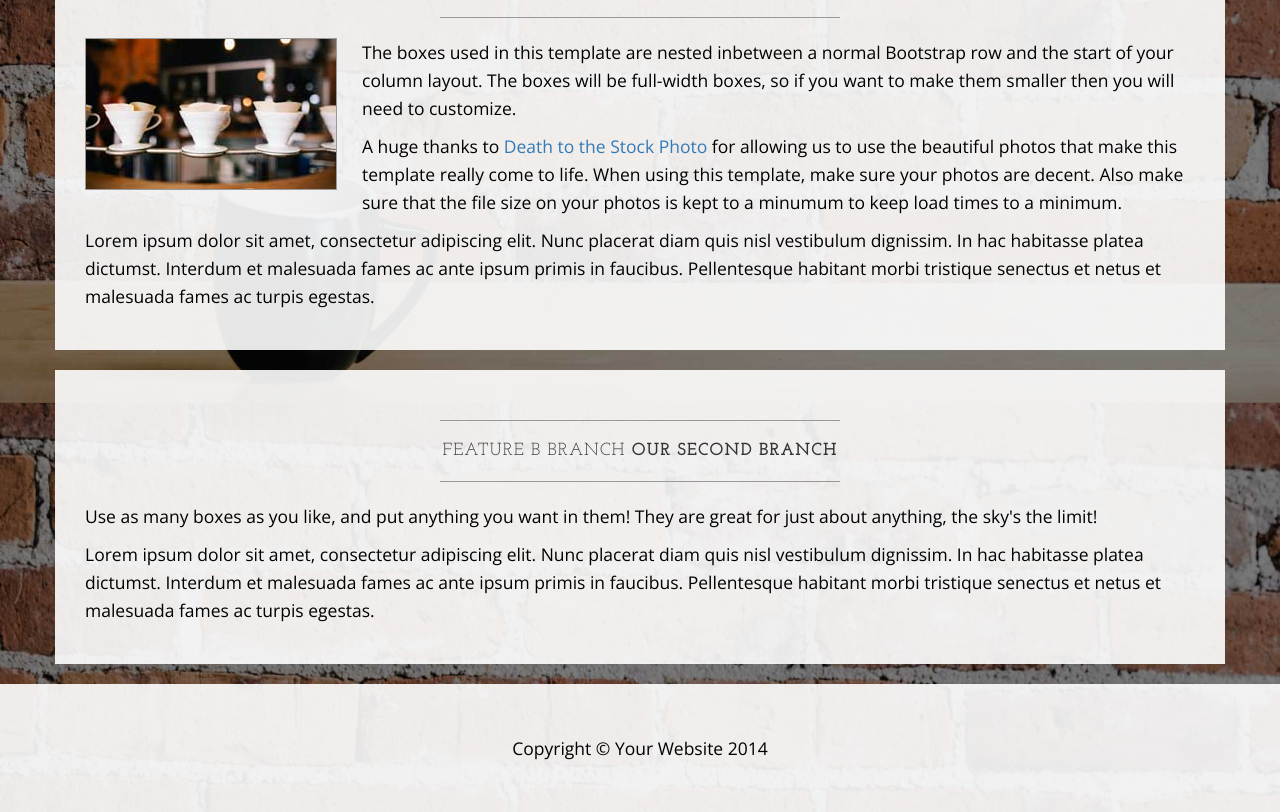
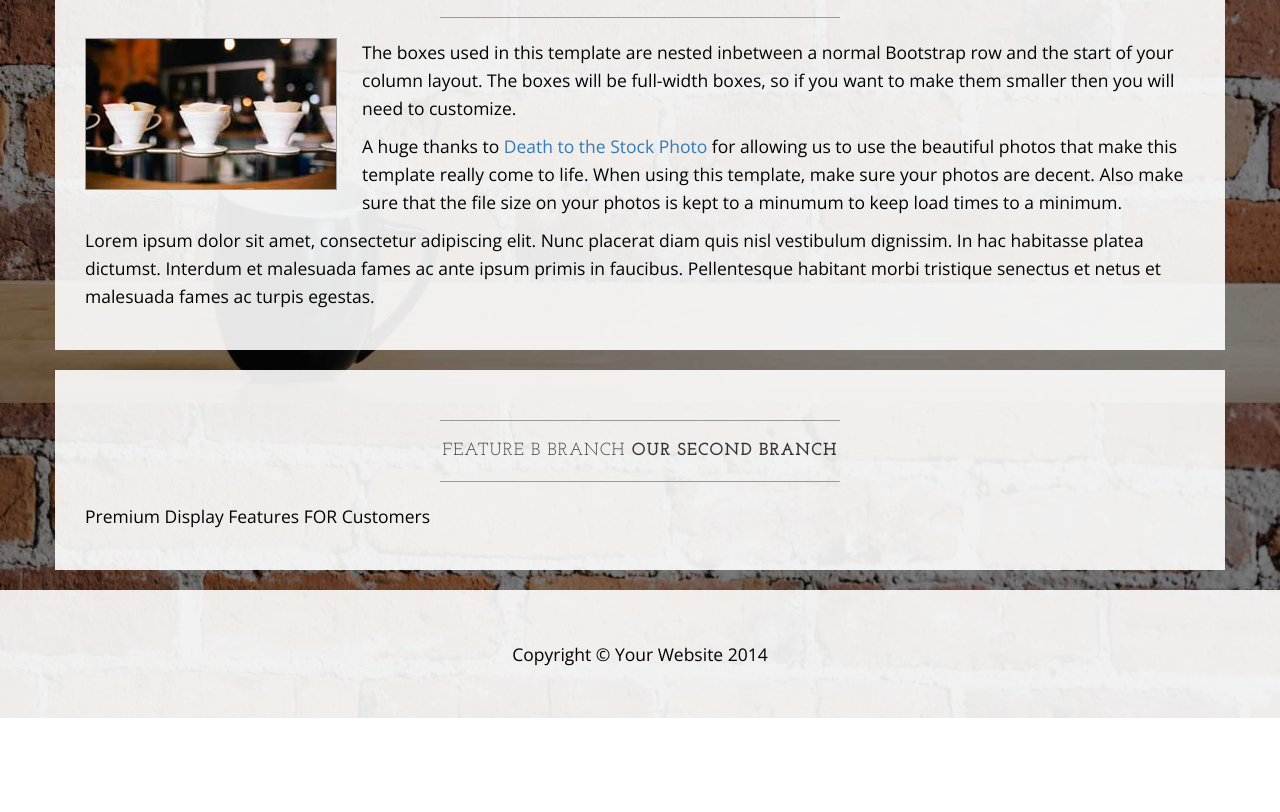
Before and after one commit to d00AK/Git.01.Kauress.Video.2015.Introduction.to.Git.SitePoint, a plain HTML site: page theme/index.html in a window 1280 px wide. Shown: the part 1197-2009 px from the top of the page. After the commit the page ends 1915 px from the top, so only its background shows below. Drawn offline with nearby package versions, Linux system fonts and the light colour scheme.

Commit message:
Edited paragraph on feature B

```diff
--- a/theme/index.html
+++ b/theme/index.html
@@ -144,8 +144,7 @@
 						<strong>Our second branch</strong>
 					</h2>
 					<hr>
-					<p>Use as many boxes as you like, and put anything you want in them! They are great for just about anything, the sky's the limit!</p>
-					<p>Lorem ipsum dolor sit amet, consectetur adipiscing elit. Nunc placerat diam quis nisl vestibulum dignissim. In hac habitasse platea dictumst. Interdum et malesuada fames ac ante ipsum primis in faucibus. Pellentesque habitant morbi tristique senectus et netus et malesuada fames ac turpis egestas.</p>
+					<p>Premium Display Features FOR Customers</p>
 				</div>
 			</div>
 		</div>
```
